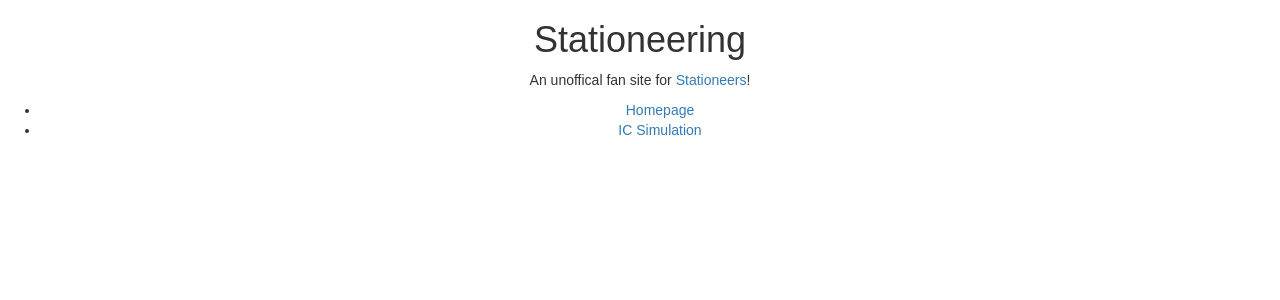
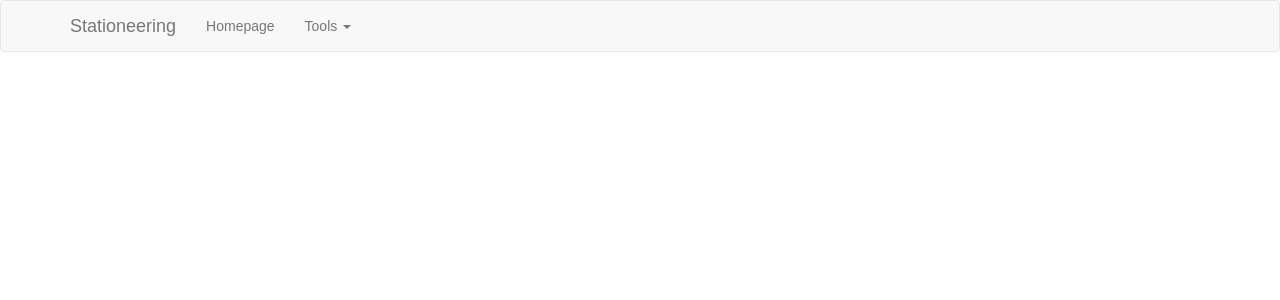
Before and after one commit to stationeering/frontend, a React (Create React App) app: page / in a window 1280 px wide. Shown: the top 300 px of the page. Built offline with nearby package versions, Linux system fonts and the light colour scheme.

Commit message:
Begin improving layout with bootstrap.

```diff
--- a/src/App.js
+++ b/src/App.js
@@ -1,14 +1,17 @@
 import React, { Component } from 'react';
 import ICSocket from './tools/ic/ICSocket';
 import { NavLink, Switch, Route } from 'react-router-dom';
+import { Grid, Navbar, Nav, NavItem, NavDropdown, MenuItem } from 'react-bootstrap';
 import './App.css';
 
 class App extends Component {
   render() {
     return (
       <div className="App">
+        <Navbar>
           <Header />
           <Navigation />
+        </Navbar>
         <Main />
       </div>
     );
@@ -18,10 +21,11 @@
 class Header extends Component {
   render() {
     return (
-    <div className="header">
-      <h1>Stationeering</h1>
-      <p>An unoffical fan site for <a href="https://store.steampowered.com/app/544550/Stationeers/">Stationeers</a>!</p>
-    </div>
+      <Navbar.Header>
+        <Navbar.Brand>
+          <NavLink to='/'>Stationeering</NavLink>
+        </Navbar.Brand>
+      </Navbar.Header>
     );
   }
 }
@@ -29,12 +33,14 @@
 class Navigation extends Component {
   render() {
     return (
-    <div className="navigation">
-      <ul>
-        <li><NavLink to='/'>Homepage</NavLink></li>
-        <li><NavLink to='/tools/ic'>IC Simulation</NavLink></li>
-      </ul>
-    </div>
+      <Nav>
+        <NavItem componentClass={NavLink} eventKey={1} to="/" href="/">
+          Homepage
+        </NavItem>
+        <NavDropdown eventKey={2} title="Tools" id="basic-nav-dropdown">
+          <MenuItem componentClass={NavLink} eventKey={2.1} to="/tools/ic" href="/tools/ic">IC Simulator</MenuItem>
+        </NavDropdown>
+      </Nav>
     );
   }
 }
@@ -52,10 +58,12 @@
 class Main extends Component {
   render() {
     return (
+      <Grid>
         <Switch>
           <Route exact path="/" Component={Home} />
           <Route exact path="/tools/ic" component={ICSocket} />
         </Switch>
+      </Grid>
     );
   }
 }
--- a/src/tools/ic/ICSocket.js
+++ b/src/tools/ic/ICSocket.js
@@ -1,5 +1,6 @@
 import React, { Component } from 'react';
 import IC from 'stationeers-ic';
+import { Row, Col } from 'react-bootstrap';
 import './ICSocket.css';
 
 class ICSocket extends Component {
@@ -116,19 +117,34 @@
 
     return (
       <div className="ICSocket">
+        <Row>
+          <Col md={4}>
             <h3>Input Registers</h3>
             <Registers registers={this.state.inputRegisters} type="input" setRegister={this.setRegister} labels={this.state.labels.input} />
+          </Col>
+          <Col md={4}>
             <h3>Output Registers</h3>
             <Registers registers={this.state.outputRegisters} type="output" setRegister={this.setRegister} labels={this.state.labels.output} />
+          </Col>
+          <Col md={4}>
             <h3>Internal Registers</h3>
             <Registers registers={this.state.internalRegisters} type="internal" setRegister={this.setRegister} labels={this.state.labels.internal} />
+          </Col>
+        </Row>
+        <Row>
+          <Col md={8}>
             <h3>Program</h3>
            <textarea rows="15" cols="80" value={this.state.program} onChange={this.programChange} />
             <ProgramErrors errors={this.state.errors} />
+          </Col>
+          <Col md={4}>
             <h3>Instructions</h3>
             <Instructions instructions={this.state.instructions} programCounter={this.state.programCounter} />
+          </Col>
+        </Row>
+        <Row>
+          <Col md={12}>
             <h3>Control</h3>
-        <div>Program Counter: {this.state.programCounter} Total Instructions: {this.state.instructionCount}</div>
             <div>
               <button onClick={this.step} disabled={canRun}>Step</button>
               <button onClick={this.run} disabled={canRun}>Run</button>
@@ -136,6 +152,8 @@
               <button onClick={this.clearInternalRegisters}>Clear Internal Registers</button>
             </div>
             Auto Run After Register Change <input type="checkbox" checked={this.state.runAfterRegisterChange} onChange={this.toggleRunAfterRegisterChange} />
+          </Col>
+        </Row>
       </div>
     );
   }
@@ -281,6 +299,7 @@
 class Instructions extends Component {
   render() {
     return (
+      <div>
         <table className="instructions">
           <thead>
             <tr><th>Index</th><th>Instruction</th></tr>
@@ -289,6 +308,7 @@
             {this.renderInstructions()}
           </tbody>
         </table>
+      </div>
     );
   }
 
```
Lines whose indentation alone changed are shown as unchanged.
